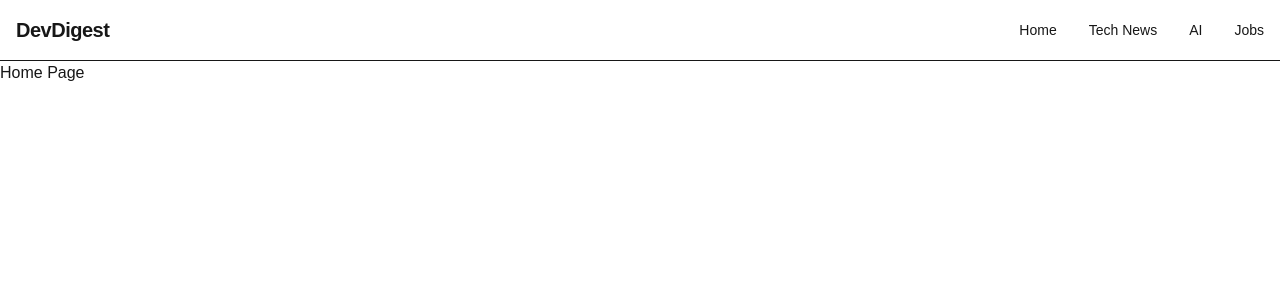
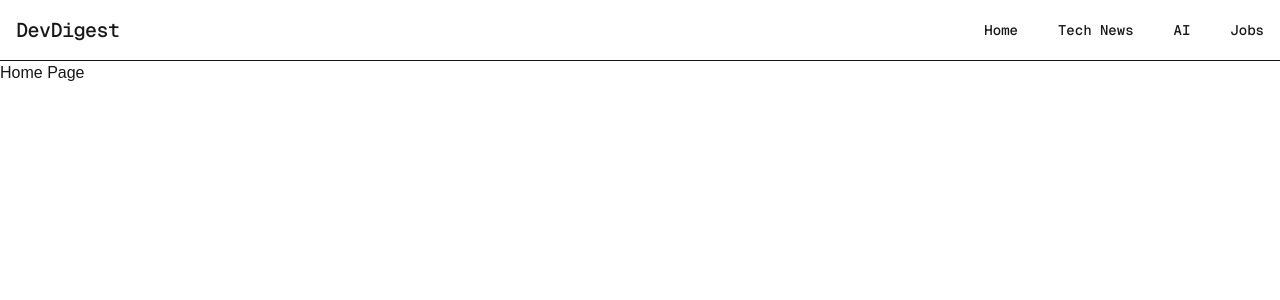
Before and after one commit to raushan-sinha/devdigest, a Next.js app: page / in a window 1280 px wide. Shown: the top 300 px of the page. Built offline with nearby package versions, Linux system fonts and the light colour scheme.

Commit message:
Updated styles

```diff
--- a/components/layout/Navbar.tsx
+++ b/components/layout/Navbar.tsx
@@ -10,13 +10,13 @@ export default function Navbar() {
                 {/* Logo */}
                 <Link
                     href="/"
-                    className="text-xl font-bold tracking-tight"
+                    className="text-xl font-bold font-mono font-medium tracking-tight"
                 >
                     {navTitle}
                 </Link>
 
                 {/* Navigation */}
-                <ul className="flex items-center gap-8 text-sm font-medium">
+                <ul className="flex items-center gap-10 text-sm font-mono font-medium">
                     {NavLinks.map((link) => (
                         <li key={link.id}>
                             <Link href={link.href} className="hover:text-blue-600">
```
